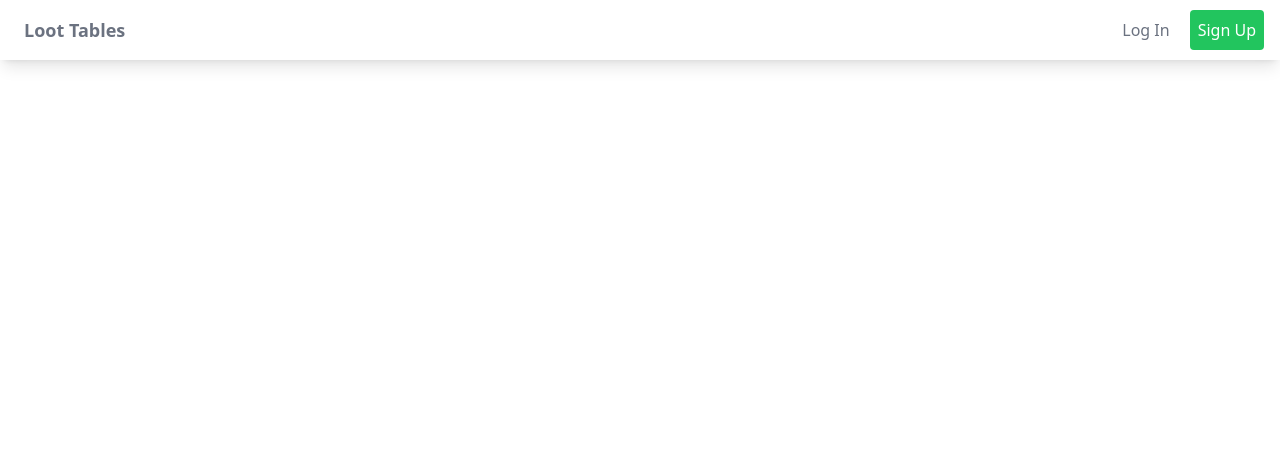
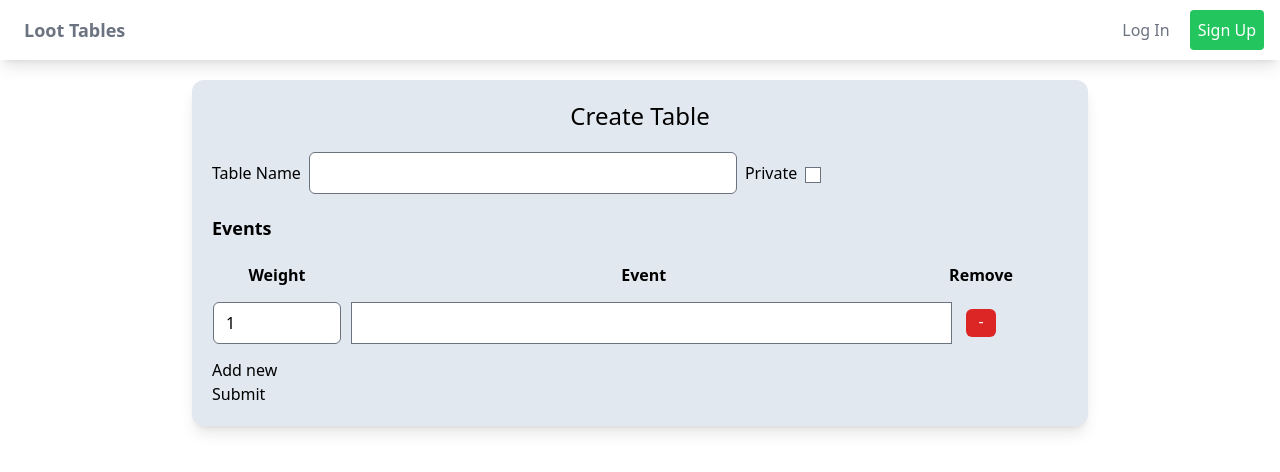
Before and after one commit to Beidah/loot-tables, a React (Create React App) app in the folder frontend/: page /table/new in a window 1280 px wide. Shown: the top 472 px of the page. Built offline with nearby package versions, Linux system fonts and the light colour scheme.

Commit message:
Create new Table form

```diff
--- a/frontend/package.json
+++ b/frontend/package.json
@@ -15,6 +15,7 @@
     "axios": "^0.27.2",
     "react": "^18.1.0",
     "react-dom": "^18.1.0",
+    "react-hook-form": "^7.32.2",
     "react-redux": "^8.0.2",
     "react-router-dom": "^6.3.0",
     "react-scripts": "5.0.1",
@@ -46,6 +47,7 @@
     ]
   },
   "devDependencies": {
+    "@tailwindcss/forms": "^0.5.2",
     "autoprefixer": "^10.4.7",
     "postcss": "^8.4.14",
     "tailwindcss": "^3.0.24"
--- a/frontend/src/App.tsx
+++ b/frontend/src/App.tsx
@@ -3,6 +3,7 @@ import { BrowserRouter as Router, Route, Routes } from 'react-router-dom';
 import './App.css';
 import ErrorAlert from './components/ErrorAlert';
 import Header from './components/Header';
+import CreateTable from './pages/CreateTable';
 import Landing from './pages/Landing';
 import Login from './pages/Login';
 import Signup from './pages/Signup';
@@ -17,6 +18,7 @@ function App() {
           <Route path='/' element={<Landing />} />
           <Route path='/signup' element={<Signup />} />
           <Route path='/login' element={<Login />} />
+          <Route path='/table/new' element={<CreateTable />} />
         </Routes>
       </Router>
     </>
--- /dev/null
+++ b/frontend/src/pages/CreateTable.tsx
@@ -0,0 +1,129 @@
+import React from "react";
+import { useForm, useFieldArray } from 'react-hook-form';
+
+type FormValues = {
+  name: string;
+  private: boolean;
+  table: {
+    event: string;
+    weight: number;
+  }[];
+}
+
+function CreateTable() {
+  const { register, handleSubmit, control, formState: { errors } } = useForm<FormValues>({
+    defaultValues: {
+      name: '',
+      table: [
+        {
+          event: '',
+          weight: 1,
+        }
+      ],
+      private: false,
+  }});
+
+  const { fields, append, remove } = useFieldArray({
+    control,
+    name: 'table',
+  });
+
+  const removeEvent = (index: number) => {
+    // Always need at least one event.
+    if (fields.length === 1) {
+      return;
+    }
+
+    remove(index);
+  }
+
+  const addEvent = (e: React.MouseEvent<HTMLButtonElement>) => {
+    e.preventDefault();
+
+    append({event: '', weight: 1});
+  }
+
+  const onSubmit = handleSubmit((data) => {
+    console.log(data);
+    console.log(errors && true);
+  })
+
+  return (
+    <div className="bg-slate-200 container mx-auto rounded-xl mt-5 max-w-4xl shadow-lg p-5">
+      <h1 className="text-2xl text-center mb-5">Create Table</h1>
+      <form onSubmit={onSubmit}>
+        <div className="w-1/2 inline">
+          <label htmlFor="name" className="mb-1 mr-2">Table Name</label>
+          <input
+            className="py-2 outline-none rounded-md w-1/2 form-input"
+            aria-invalid={errors.name ? "true" : "false" }
+            { ...register("name", {required: true}) }
+          />
+          { errors.name && (
+            <span>Name is required</span>
+          )}
+        </div>
+        <div className="w-1/2 inline">
+          <label htmlFor="private" className="mb-1 mx-2">Private</label>
+          <input
+            className="form-checkbox"
+            type="checkbox"
+            { ...register('private') }
+          />
+        </div>
+        <div>
+          <h2 className="text-lg my-5 font-bold">Events</h2>
+          <table className="table-auto">
+            <thead>
+              <tr>
+                <th>Weight</th>
+                <th className="w-3/4">Event</th>
+                <th>Remove</th>
+              </tr>
+            </thead>
+            <tbody>
+              { fields.map((event, index) => {
+                return (<tr key={event.id}>
+                  <td>
+                    <input
+                      className="w-32 form-input rounded-md outline-none"
+                      type="number"
+                      aria-invalid={errors.table && errors.table[index].weight ? "true" : "false"}
+                      { ...register(`table.${index}.weight`, {
+                          required: true, max: 100, min: 1
+                        })
+                      }
+                    />
+                    {errors.table && errors.table[index].weight && (
+                      <span>{ errors.table[index]?.weight?.type }</span>
+                    )}
+                  </td>
+                  <td>
+
+                    <input
+                      className="w-full mx-2 form-input"
+                      type="text"
+                      aria-invalid={errors.table && errors.table[index].event ? "true" : "false"}
+                      { ...register(`table.${index}.event`, { required: true }) }
+                    />
+                    {errors.table  && errors.table[index].event?.type === 'required' && (
+                      <span>This field is required</span>
+                    )}
+                  </td>
+                  <td>
+                    <button className="bg-red-600 text-white rounded-md pb-1 px-3 m-5" onClick={(e) => {e.preventDefault(); removeEvent(index);}}> - </button>
+                  </td>
+                </tr>);
+              })}
+            </tbody>
+          </table>
+          <button onClick={addEvent}>Add new</button>
+        </div>
+
+        <button>Submit</button>
+      </form>
+    </div>
+  )
+}
+
+export default CreateTable;
--- a/frontend/tailwind.config.js
+++ b/frontend/tailwind.config.js
@@ -6,5 +6,7 @@ module.exports = {
   theme: {
     extend: {},
   },
-  plugins: [],
+  plugins: [
+    require('@tailwindcss/forms')
+  ],
 }
```
Also changed, not shown: 1 other file (tests, documents, lock files or other folders).
